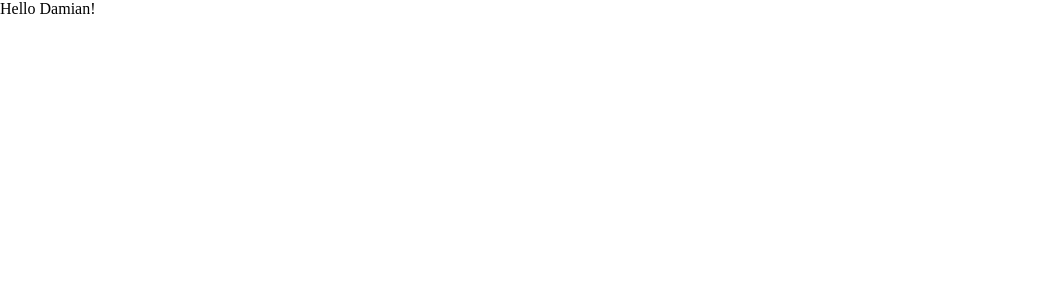
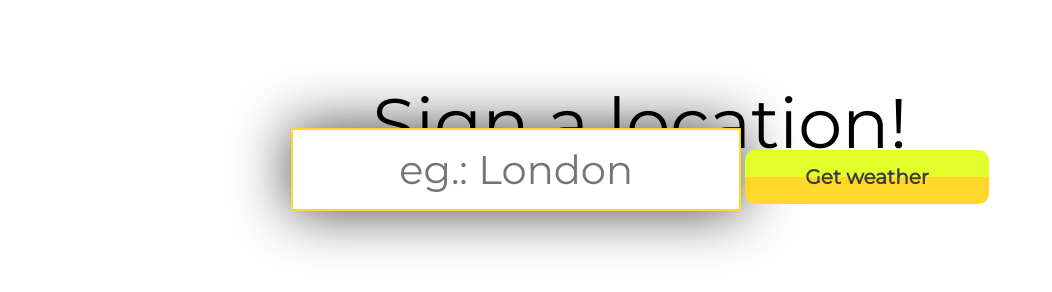
Before and after one commit to kalkson/wheather-app, a website built with Parcel: page src/index.html in a window 1280 px wide. Shown: the whole page, without its empty margins (0-1052 px from the left). Built offline with nearby package versions, Linux system fonts and the light colour scheme.

Commit message:
add first layout and logic with animations

```diff
--- a/package.json
+++ b/package.json
@@ -9,12 +9,16 @@
     "build": "npm run clean && npm run build:parcel",
     "clean": "rimraf dist/*"
   },
-  "dependencies": {},
+  "dependencies": {
+    "js": "^0.1.0"
+  },
   "devDependencies": {
     "@babel/core": "^7.11.6",
+    "@babel/plugin-transform-runtime": "^7.11.5",
     "@babel/preset-env": "^7.11.5",
     "eslint": "^7.10.0",
     "eslint-config-prettier": "^6.12.0",
+    "gsap": "^3.5.1",
     "node-sass": "^4.14.1",
     "parcel-bundler": "^1.12.4",
     "parcel-plugin-imagemin": "^3.0.0",
--- a/src/index.html
+++ b/src/index.html
@@ -4,11 +4,24 @@
     <meta charset="UTF-8" />
     <meta name="viewport" content="width=device-width, initial-scale=1.0" />
     <meta http-equiv="X-UA-Compatible" content="ie=edge" />
-    <title>JS Starter</title>
+    <title>Weather App by DK</title>
     <link rel="stylesheet" href="./scss/styles.scss" />
   </head>
   <body>
-    <main id="root"></main>
+    <main class="root">
+      <header class="root__header">Sign a location!</header>
+      <form class="root__form">
+        <input
+          class="root__form__input"
+          type="text"
+          name="location"
+          id="location"
+          placeholder="eg.: London"
+        />
+        <button class="root__form__button">Get weather</button>
+      </form>
+      <article class="root__details"></article>
+    </main>
     <script src="./js/index.js"></script>
   </body>
 </html>
--- /dev/null
+++ b/src/js/API/URL.js
@@ -0,0 +1,2 @@
+const API_key = '7d44abc451be4091b47153900203009';
+export const base_URL = `http://api.weatherapi.com/v1/current.json?key=${API_key}`;
--- /dev/null
+++ b/src/js/API/downloadWeather.js
@@ -0,0 +1,15 @@
+import { base_URL } from './URL';
+import insertData from './insertData';
+
+export default async (city) => {
+  return await fetch(`${base_URL}&q=${city}`)
+    .then((response) => response.json())
+    .then((data) => {
+      if (!data.error) {
+        insertData(data);
+      }
+    })
+    .catch((err) => {
+      console.log(err);
+    });
+};
--- /dev/null
+++ b/src/js/API/insertData.js
@@ -0,0 +1,9 @@
+import animateSearch from '/js/animations/search';
+
+export default (data) => {
+  console.log(data);
+  const details = document.querySelector('.root__details');
+  details.textContent = data.current.feelslike_c;
+
+  animateSearch();
+};
--- /dev/null
+++ b/src/js/animations/search.js
@@ -0,0 +1,25 @@
+import { gsap } from 'gsap';
+
+export default () => {
+  const tl = gsap.timeline();
+
+  const header = document.querySelector('.root__header');
+  const searchInput = document.querySelector('.root__form__input');
+  const button = document.querySelector('.root__form__button');
+
+  console.log(header, searchInput, button);
+
+  tl.fromTo(
+    [header, button],
+    { opacity: 1 },
+    { duration: 0.7, opacity: 0, display: 'none' }
+  );
+  tl.to(searchInput, { duration: 1, y: '45vh', transform: 'scale(0.7)' });
+  tl.to(searchInput, { duration: 0, bottom: '100px' });
+
+  // tl.fromTo(header, { opacity: 1 }, { duration: 1, opacity: 0 });
+  // tl.fromTo(button, { opacity: 1 }, { duration: 1, opacity: 0 });
+  // tl.to(searchInput, { duration: 1, y: '30vh' });
+
+  tl.play();
+};
--- a/src/js/index.js
+++ b/src/js/index.js
@@ -1,3 +1,3 @@
-window.onload = () => {
-  document.getElementById('root').textContent = 'Hello Damian!';
-};
+import validateForm from './scripts/validateForm';
+
+validateForm();
--- /dev/null
+++ b/src/js/scripts/validateForm.js
@@ -0,0 +1,16 @@
+// import { gsap } from 'gsap';
+import downloadWeather from './../API/downloadWeather';
+
+export default () => {
+  const form = document.querySelector('.root__form');
+
+  form.addEventListener('submit', (e) => {
+    e.preventDefault();
+
+    const value = document.querySelector('.root__form__input').value;
+
+    if (value && value.length >= 3) {
+      downloadWeather(value);
+    }
+  });
+};
--- a/src/scss/01-config/_mixins.scss
+++ b/src/scss/01-config/_mixins.scss
@@ -0,0 +1,6 @@
+@mixin formItem($font) {
+  font-size: $font;
+  text-align: center;
+  border-radius: 10px;
+  border: solid 1px;
+}
--- a/src/scss/01-config/_variables.scss
+++ b/src/scss/01-config/_variables.scss
@@ -0,0 +1 @@
+$darkFont: #3d3d3d;
--- a/src/scss/02-base/_typography.scss
+++ b/src/scss/02-base/_typography.scss
@@ -0,0 +1,5 @@
+@import url('https://fonts.googleapis.com/css2?family=Montserrat&display=swap');
+
+* {
+  font-family: Montserrat;
+}
--- /dev/null
+++ b/src/scss/05-components/root.scss
@@ -0,0 +1,69 @@
+.root {
+  display: flex;
+  flex-direction: column;
+  align-items: center;
+  //   justify-content: center;
+  width: 100vw;
+  height: 100vh;
+
+  & > * {
+    margin-top: 80px;
+  }
+
+  &__header {
+    font-size: 7rem;
+    height: fit-content;
+  }
+
+  &__form {
+    position: absolute;
+    height: 100%;
+
+    & > * {
+      margin: 0 auto;
+    }
+
+    &__input {
+      @include formItem(4rem);
+      padding: 15px 20px;
+      width: 450px;
+      box-shadow: 0px 0px 59px 0px rgba(0, 0, 0, 0.75);
+      border: solid 2px rgba(255, 216, 43, 1);
+      border-radius: 0;
+      outline: none;
+
+      transition: border 400ms ease-in-out;
+
+      &:focus {
+        border: solid 2px rgba(226, 255, 42, 1);
+        outline: inherit;
+      }
+    }
+
+    &__button {
+      @include formItem(2rem);
+
+      width: fit-content;
+      margin-top: 70px;
+      padding: 15px 60px !important;
+      background: rgb(255, 216, 43);
+      background: linear-gradient(
+        0deg,
+        rgba(255, 216, 43, 1) 50%,
+        rgba(226, 255, 42, 1) 50%
+      );
+
+      cursor: pointer;
+      font-weight: bold;
+      color: $darkFont;
+      border: 0;
+      outline: 0;
+
+      transition: transform 100ms ease-in;
+
+      &:hover {
+        transform: translateY(-1rem) scale(1.05);
+      }
+    }
+  }
+}
--- a/src/scss/styles.scss
+++ b/src/scss/styles.scss
@@ -5,3 +5,5 @@
 @import './02-base/typography';
 
 @import './04-globals/layout';
+
+@import './05-components/root';
```
Also changed, not shown: .babelrc, src/scss/05-components/_hero.scss (deleted), 1 other file.
